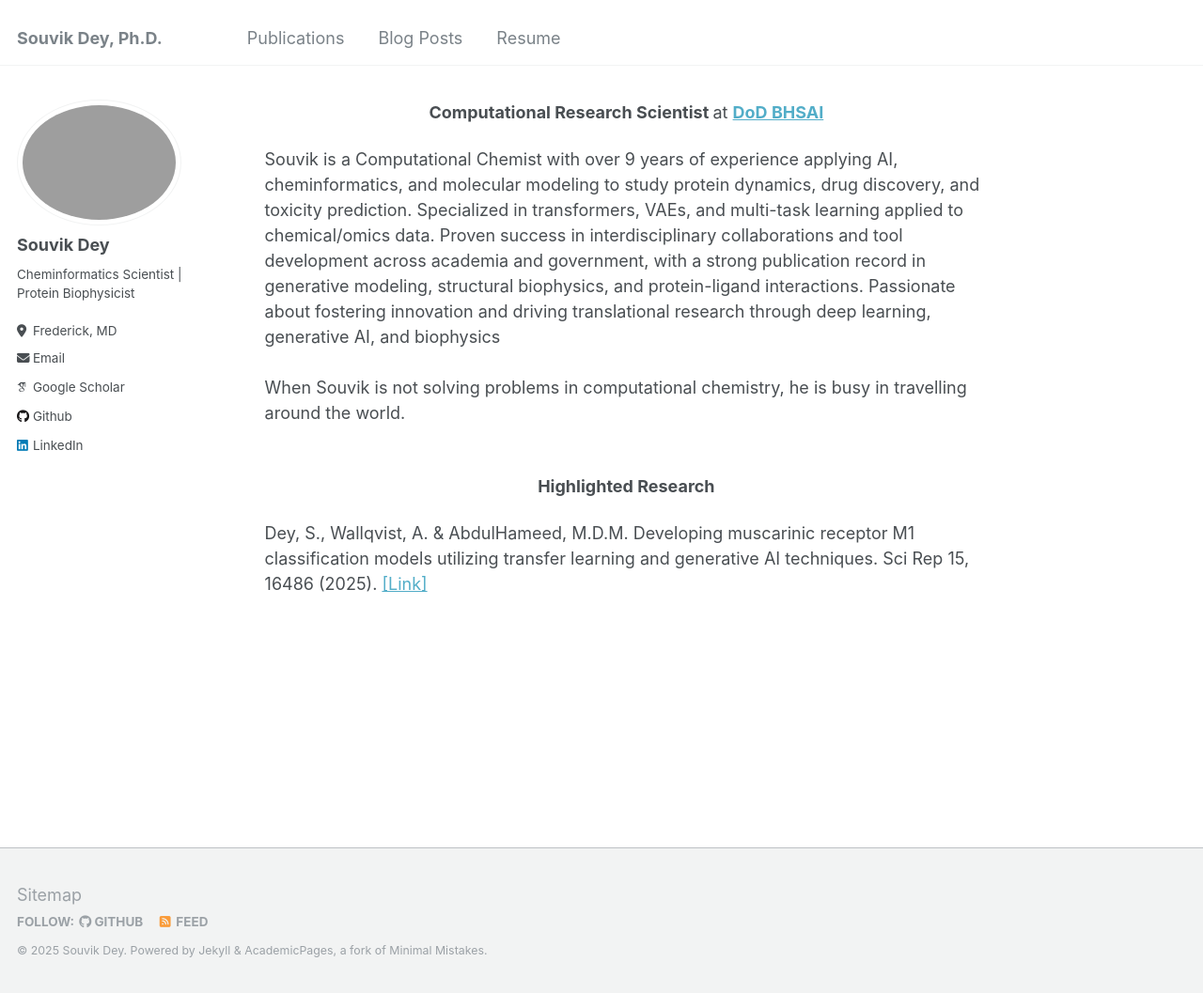
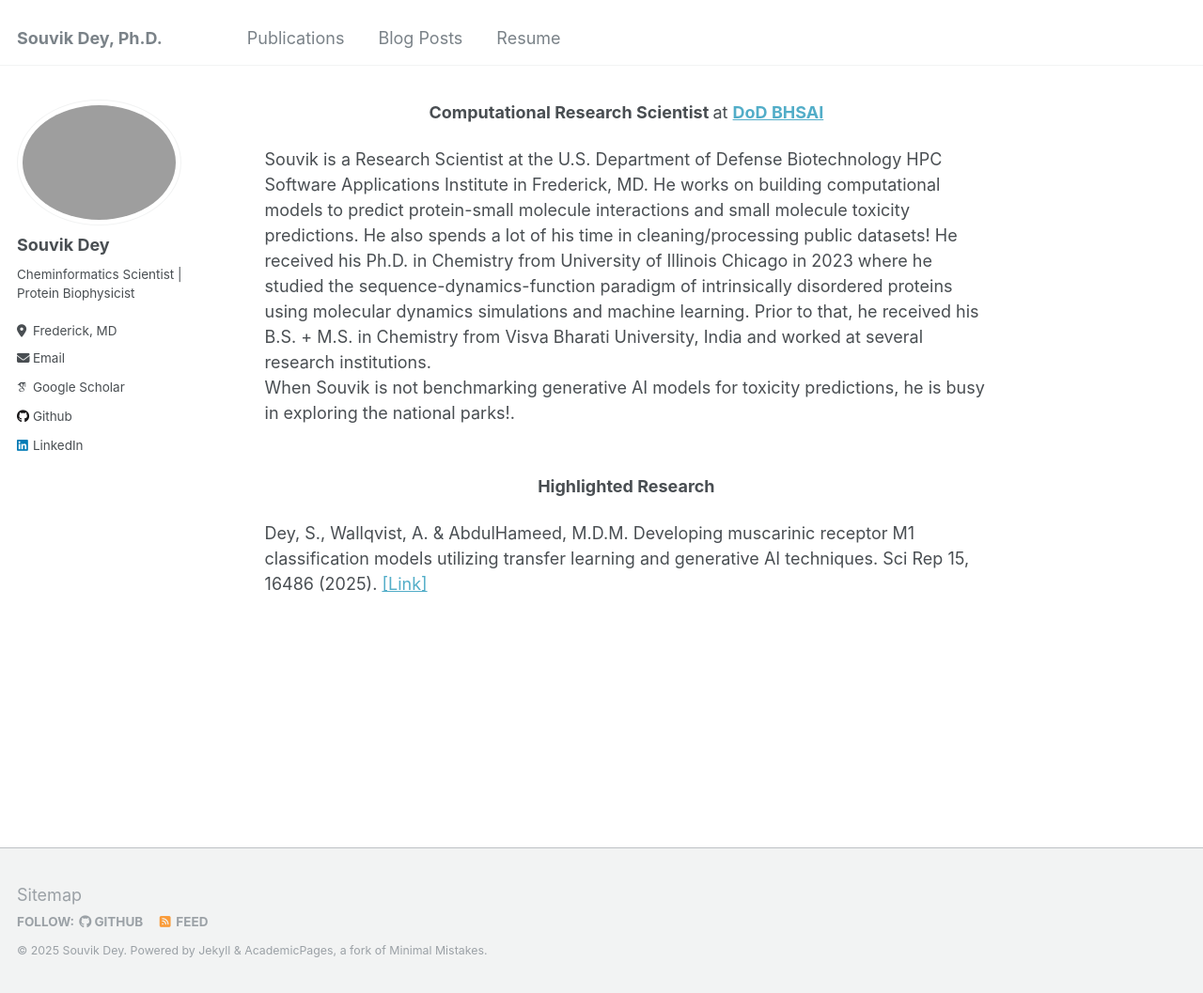
Before and after one commit to sdey17/sdey17.github.io, a Jekyll site: the page built from _pages/about.md, in a window 1280 px wide and 1057 px high. Shown: the whole window at 94% size. Built offline with Jekyll 4.4.1, drawn with Linux system fonts in a browser that asks for light colours; some web fonts are replaced.

Commit message:
Update about.md

```diff
--- a/_pages/about.md
+++ b/_pages/about.md
@@ -12,10 +12,9 @@ redirect_from:
   <strong>Computational Research Scientist </strong> at <strong><a href="https://www.bhsai.org/">DoD BHSAI</a></strong>
 </p>
 
-Souvik is a Computational Chemist with over 9 years of experience applying AI, cheminformatics, and molecular modeling to study protein dynamics, drug discovery, and toxicity prediction. Specialized in transformers, VAEs, and multi-task learning applied to chemical/omics data. Proven success in interdisciplinary collaborations and tool development across academia and government, with a strong publication record in generative modeling, structural biophysics, and protein-ligand interactions. Passionate
-about fostering innovation and driving translational research through deep learning, generative AI, and biophysics<br/>
+Souvik is a Research Scientist at the U.S. Department of Defense Biotechnology HPC Software Applications Institute in Frederick, MD. He works on building computational models to predict protein-small molecule interactions and small molecule toxicity predictions. He also spends a lot of his time in cleaning/processing public datasets! He received his Ph.D. in Chemistry from University of Illinois Chicago in 2023 where he studied the sequence-dynamics-function paradigm of intrinsically disordered proteins using molecular dynamics simulations and machine learning. Prior to that, he received his B.S. + M.S. in Chemistry from Visva Bharati University, India and worked at several research institutions.
 <br/>
-When Souvik is not solving problems in computational chemistry, he is busy in travelling around the world. <br/>
+When Souvik is not benchmarking generative AI models for toxicity predictions, he is busy in exploring the national parks!. <br/>
 <br/>
 
 <p align="center">
```
